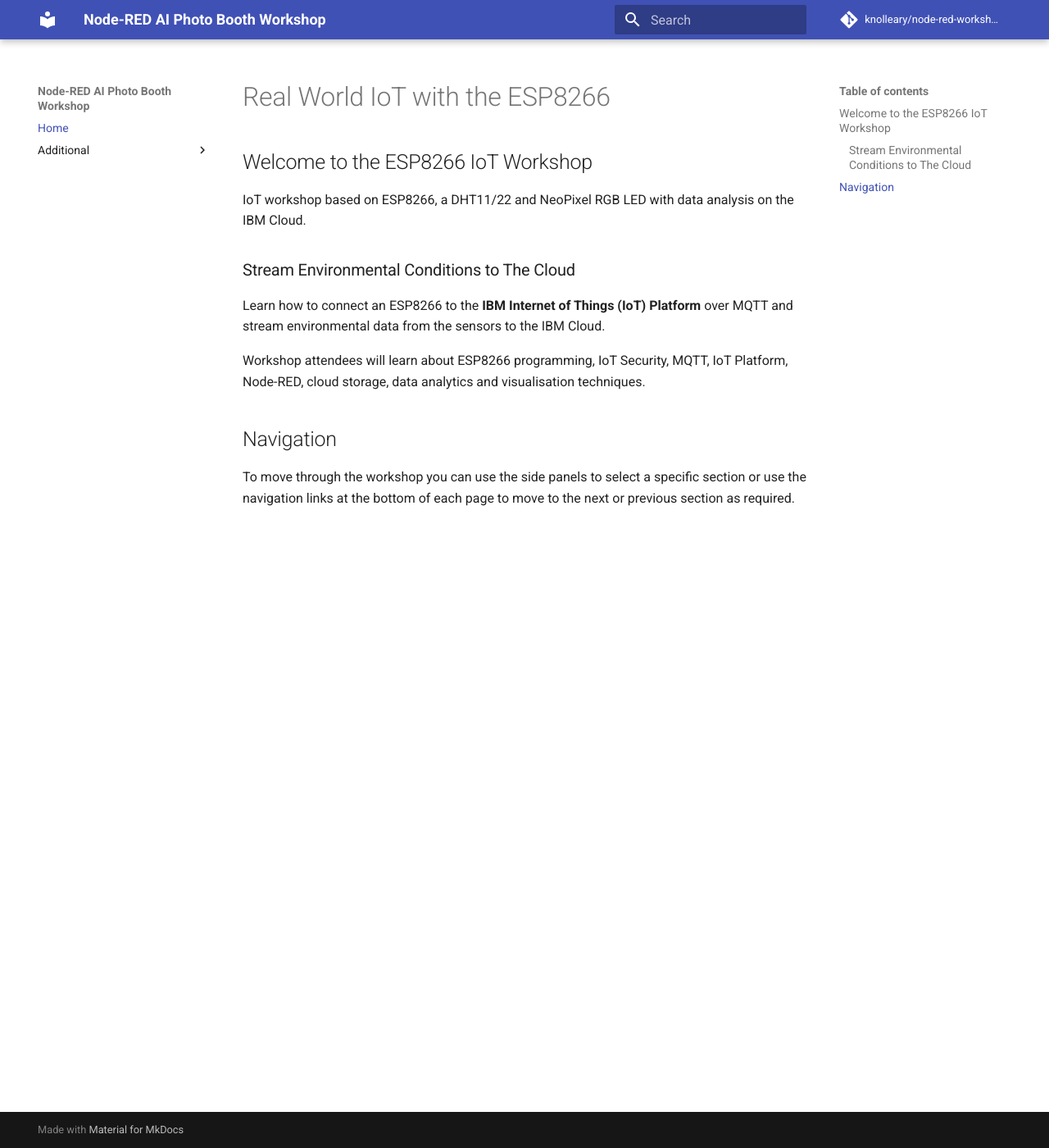
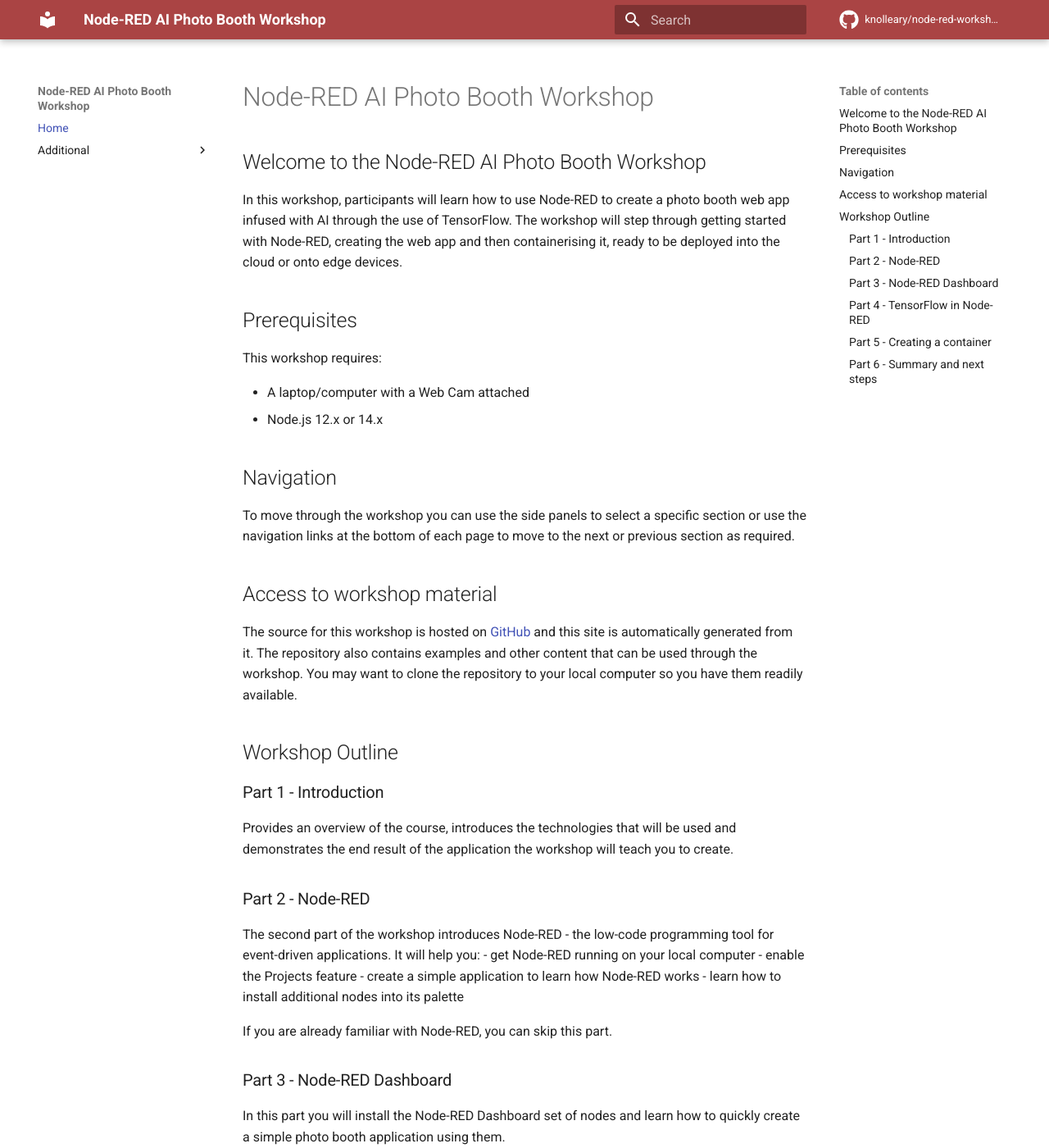
Before and after one commit to knolleary/node-red-workshop-photobooth, an MkDocs documentation site: the page built from docs/index.md, in a window 1280 px wide and 1400 px high. Shown: the whole window at 82% size. Built offline with MkDocs 1.6.1 and Material for MkDocs 9.7.7, drawn with Linux system fonts in a browser that asks for light colours; comment, search, counter and statistics services are not loaded; some of the changed text lies outside the part shown.

Commit message:
Update index

```diff
--- a/docs/css/extra.css
+++ b/docs/css/extra.css
@@ -24,3 +24,8 @@
   display: block;
   margin: 0 auto;
 }
+
+:root>* {
+    --md-primary-fg-color: #a44;
+    --md-footer-bg-color: #444;
+}
--- a/docs/index.md
+++ b/docs/index.md
@@ -1,15 +1,70 @@
-# Real World IoT with the ESP8266
+# Node-RED AI Photo Booth Workshop
 
-## Welcome to the ESP8266 IoT Workshop
+## Welcome to the Node-RED AI Photo Booth Workshop
 
-IoT workshop based on ESP8266, a DHT11/22 and NeoPixel RGB LED with data analysis on the IBM Cloud.
+In this workshop, participants will learn how to use Node-RED to create a photo
+booth web app infused with AI through the use of TensorFlow. The workshop will step
+through getting started with Node-RED, creating the web app and then containerising
+it, ready to be deployed into the cloud or onto edge devices.
 
-### Stream Environmental Conditions to The Cloud
+## Prerequisites
 
-Learn how to connect an ESP8266 to the **IBM Internet of Things (IoT) Platform** over MQTT and stream environmental data from the sensors to the IBM Cloud.
+This workshop requires:
 
-Workshop attendees will learn about ESP8266 programming, IoT Security, MQTT, IoT Platform, Node-RED, cloud storage, data analytics and visualisation techniques.
+ - A laptop/computer with a Web Cam attached
+ - Node.js 12.x or 14.x
 
 ## Navigation
 
-To move through the workshop you can use the side panels to select a specific section or use the navigation links at the bottom of each page to move to the next or previous section as required.
+To move through the workshop you can use the side panels to select a specific
+section or use the navigation links at the bottom of each page to move to the
+next or previous section as required.
+
+## Access to workshop material
+
+The source for this workshop is hosted on [GitHub](https://github.com/knolleary/node-red-workshop-photobooth/)
+and this site is automatically generated from it. The repository also contains
+examples and other content that can be used through the workshop. You may want
+to clone the repository to your local computer so you have them readily available.
+
+## Workshop Outline
+
+### Part 1 - Introduction
+
+Provides an overview of the course, introduces the technologies that will be used
+and demonstrates the end result of the application the workshop will teach you to create.
+
+### Part 2 - Node-RED
+
+The second part of the workshop introduces Node-RED - the low-code programming
+tool for event-driven applications. It will help you:
+ - get Node-RED running on your local computer
+ - enable the Projects feature
+ - create a simple application to learn how Node-RED works
+ - learn how to install additional nodes into its palette
+
+If you are already familiar with Node-RED, you can skip this part.
+
+### Part 3 - Node-RED Dashboard
+
+In this part you will install the Node-RED Dashboard set of nodes and learn how
+to quickly create a simple photo booth application using them.
+
+### Part 4 - TensorFlow in Node-RED
+
+This part brings TensorFlow into Node-RED. It will look at some of the different
+nodes for TensorFlow that are available from the community and compares their
+capabilities.
+
+You will then integrate the TensorFlow nodes into your photo booth application.
+
+### Part 5 - Creating a container
+
+In this part, you will add a Dockerfile to your Node-RED project that can be used
+to create a containerised version of your application.
+
+### Part 6 - Summary and next steps
+
+Finally, we'll review what you have covered in this workshop and highlight a number
+of areas where the application you've created could be expanded as a follow-on
+activity.
--- a/mkdocs.yml
+++ b/mkdocs.yml
@@ -5,8 +5,11 @@
 site_author: Nick O'Leary
 repo_name: knolleary/node-red-workshop-photobooth
 repo_url: https://github.com/knolleary/node-red-workshop-photobooth
+edit_uri: edit/main/docs/
 theme:
     name: material
+    icon:
+        repo: fontawesome/brands/github
 use_directory_urls: false
 plugins:
   - search
```
Also changed, not shown: README.md (+4 -7 lines), docs/RESOURCES.md (+5 -26 lines).
